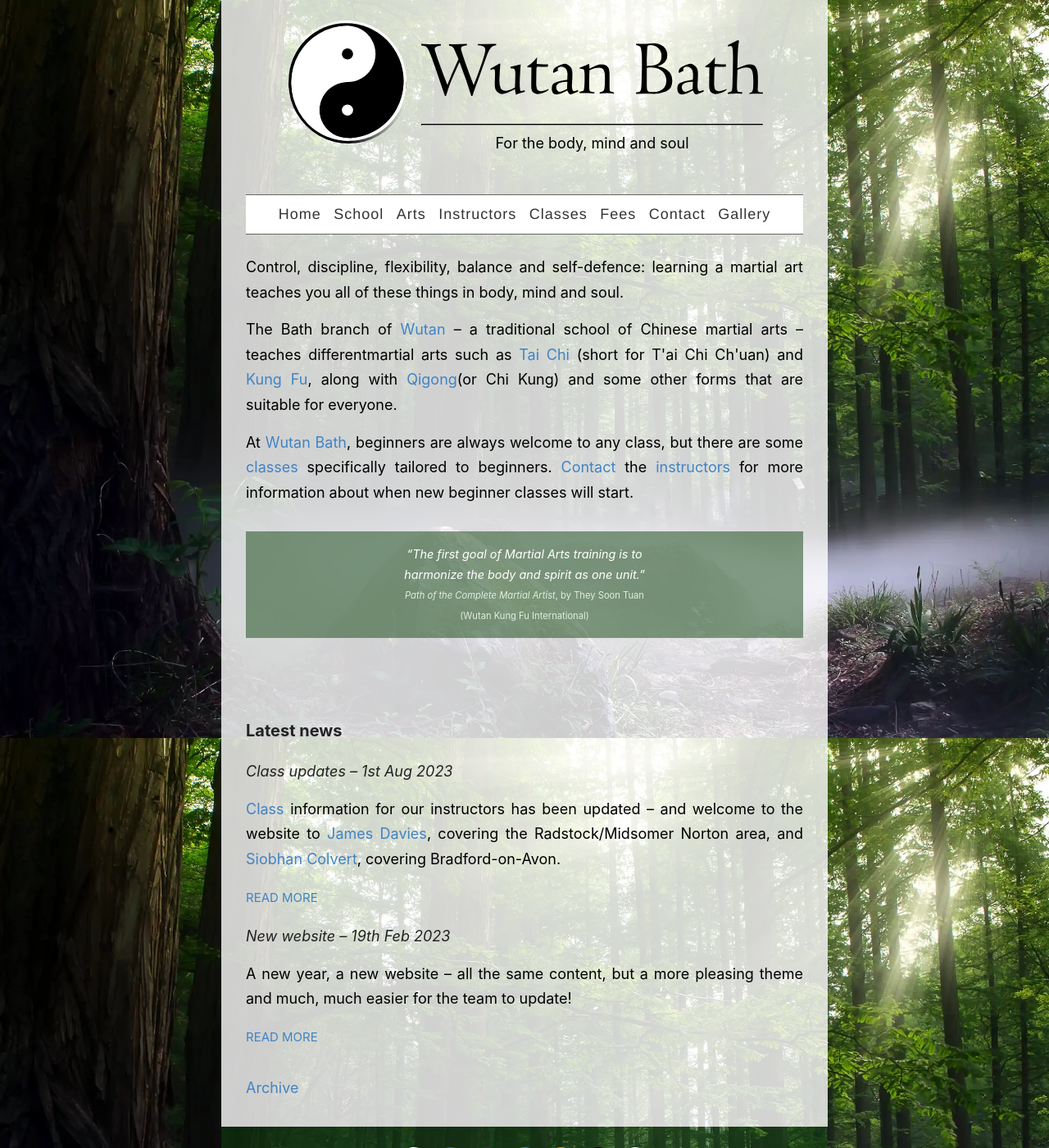
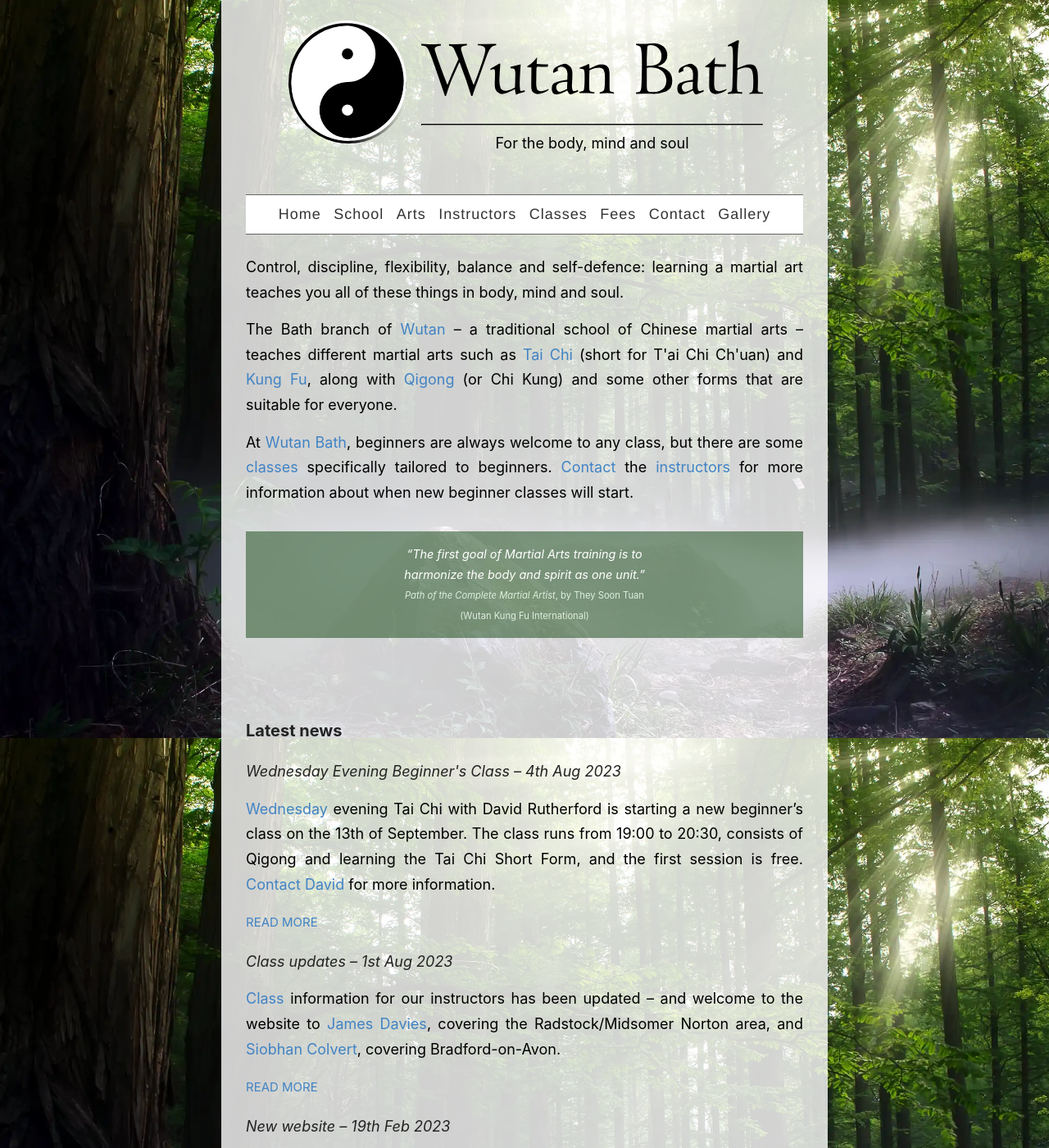
Before and after one commit to xanthipe/wutan-bath, a Jekyll site: the page built from index.html, in a window 1280 px wide and 1400 px high. Shown: the whole window at 82% size. Built offline with Jekyll 4.4.1, drawn with Linux system fonts in a browser that asks for light colours; the list of posts is cut into pages by our own code.

Commit message:
feat: new blog post

```diff
--- a/_data/page.yml
+++ b/_data/page.yml
@@ -3,8 +3,8 @@ introduction: |
   body, mind and soul.
 
   The Bath branch of [Wutan](./school/#wutan) &ndash; a traditional school of Chinese martial
-  arts &ndash; teaches differentmartial arts such as [Tai Chi](./arts/#tai-chi) (short for T&apos;ai Chi Ch&apos;uan) and
-  [Kung Fu](./arts/#kung-fu), along with [Qigong](./arts/#qigong)(or Chi Kung) and some other forms that are suitable for
+  arts &ndash; teaches different martial arts such as [Tai Chi](./arts/#tai-chi) (short for T&apos;ai Chi Ch&apos;uan) and
+  [Kung Fu](./arts/#kung-fu), along with [Qigong](./arts/#qigong) (or Chi Kung) and some other forms that are suitable for
   everyone.
 
   At [Wutan Bath](./about/#wutan-bath), beginners are always welcome to any class, but there
--- /dev/null
+++ b/_posts/2023-08-04-beginners-class.md
@@ -0,0 +1,8 @@
+---
+layout: post
+title: Wednesday Evening Beginner's Class
+categories: Classes
+tags: news
+---
+
+[Wednesday](../classes/#wednesday) evening Tai Chi with David Rutherford is starting a new beginner's class on the 13th of September. The class runs from 19:00 to 20:30, consists of Qigong and learning the Tai Chi Short Form, and the first session is free. [Contact David](../contact/#david-rutherford-contact) for more information.
```
